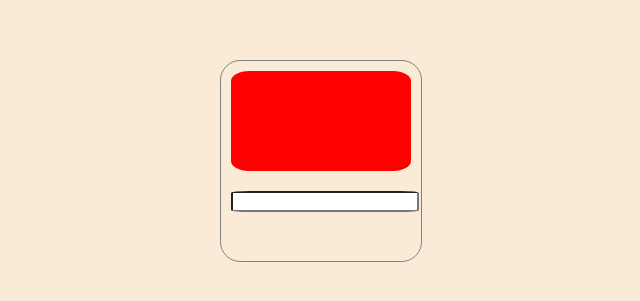
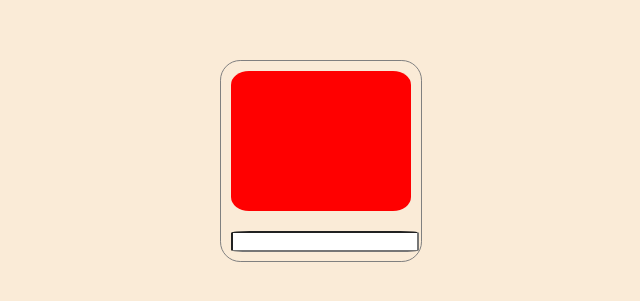
Before and after one commit to gunaykrgl/ColorGuesser, a React (Vite) app: page / in a window 1280 px wide. Shown: the part 239-540 px from the top of the page, without its empty margins (319-959 px from the left). Built offline with nearby package versions, Linux system fonts and the light colour scheme.

Commit message:
Styling changes

```diff
--- a/src/App.css
+++ b/src/App.css
@@ -1,5 +1,4 @@
 #root {
-  max-width: 1280px;
   margin: 0 auto;
   padding: 2rem;
 }
--- a/src/components/Card.css
+++ b/src/components/Card.css
@@ -11,6 +11,6 @@
     border-radius: 10%;
   }
   .box {
-    height: 100px;
+    height: 70%;
     background-color: red;
   }
```
